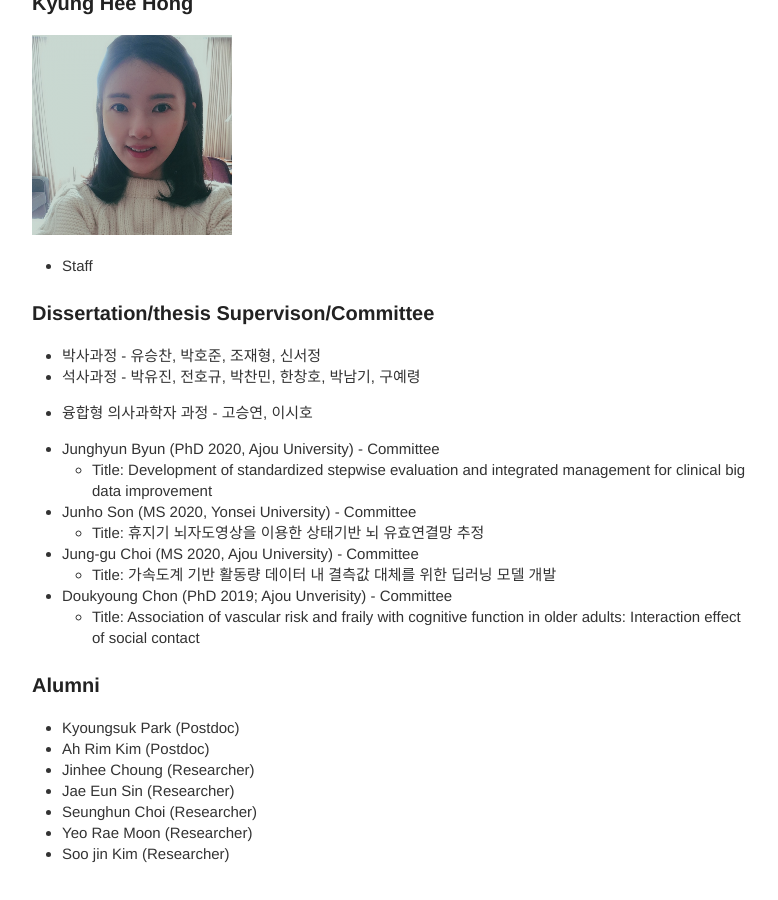
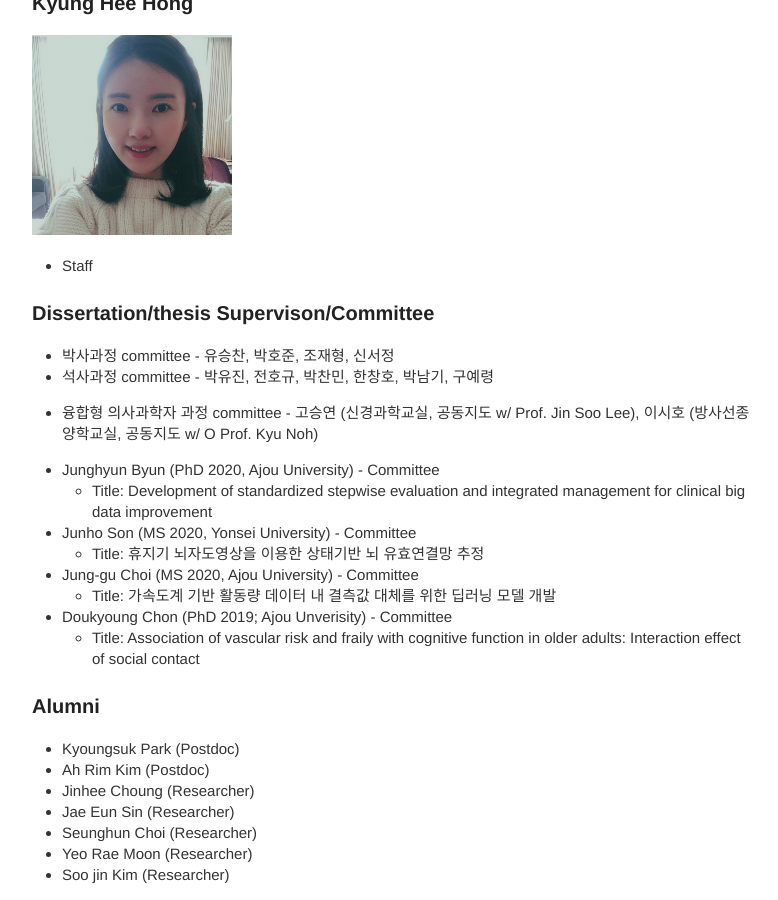
Before and after one commit to neurostat-lab/neurostat-lab.github.io, a Jekyll site: the page built from people.md, in a window 1280 px wide and 900 px high, scrolled down 3726 px. Shown: the whole window, without its empty margins (248-1026 px from the left). Built offline with Jekyll 4.4.1, drawn with Linux system fonts in a browser that asks for light colours; our own code applies the rules of GitHub Pages for plain Markdown files; before the commit the page ends 4605 px from its top, so only the background shows below that; some of the changed text lies outside the part shown.

Commit message:
Update people.md

```diff
--- a/people.md
+++ b/people.md
@@ -34,8 +34,8 @@ permalink: /people/
 ### Yong Hyuk Cho
 <img src="/images/yonghyuk.png" style="width: 200px;" class="img-circle avatar;"/><br>
 * PhD student (융합형 의사과학자 과정)
-* Psychiatrist
-* Co-advised by [Dr. Sang-Joon Son](https://successfulaging.github.io/)
+* Psychiatrist (정신과학교실)
+* 공동지도 with [Prof. Sang-Joon Son](https://successfulaging.github.io/)
 
 ### Seulgi Lee
 <img src="/images/seulgi.png" style="width: 200px;" class="img-circle avatar;"/><br>
@@ -71,9 +71,9 @@ permalink: /people/
 * Staff
 
 ### Dissertation/thesis Supervison/Committee
-* 박사과정 - 유승찬, 박호준, 조재형, 신서정
-* 석사과정 - 박유진, 전호규, 박찬민, 한창호, 박남기, 구예령
-* 융합형 의사과학자 과정 - 고승연, 이시호
+* 박사과정 committee - 유승찬, 박호준, 조재형, 신서정
+* 석사과정 committee - 박유진, 전호규, 박찬민, 한창호, 박남기, 구예령
+* 융합형 의사과학자 과정 committee - 고승연 (신경과학교실, 공동지도 w/ Prof. Jin Soo Lee), 이시호 (방사선종양학교실, 공동지도 w/ O Prof. Kyu Noh)
 
 * Junghyun Byun (PhD 2020, Ajou University) - Committee
   - Title: Development of standardized stepwise evaluation and integrated management for clinical big data improvement
```
